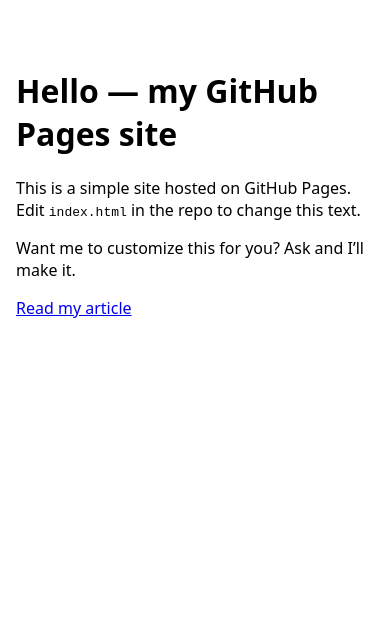
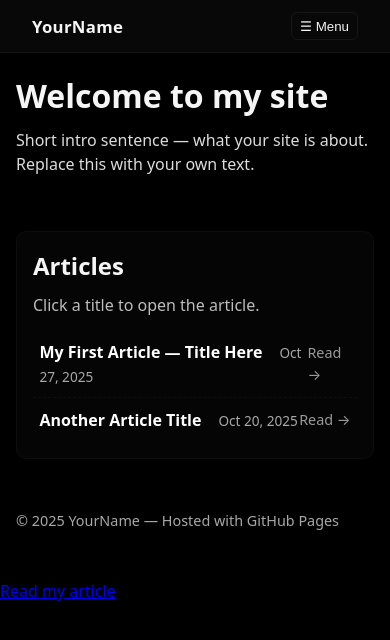
Before and after one commit to jduus-ui/Project-1, a plain HTML site: page index.html in a window 390 px wide. Drawn offline with Linux system fonts and the light colour scheme.

Commit message:
Revise title and enhance layout with navigation
Updated the title and added a responsive navigation menu with mobile support. Enhanced styles for better layout and readability.

```diff
--- a/index.html
+++ b/index.html
@@ -3,12 +3,228 @@
 <head>
   <meta charset="utf-8" />
   <meta name="viewport" content="width=device-width,initial-scale=1" />
-  <title>Welcome — My GitHub Pages Site</title>
+  <title>Your Site — Home</title>
+
+  <style>
+    /* Basic reset */
+    * { box-sizing: border-box; margin: 0; padding: 0; }
+
+    /* Page colors + fonts */
+    html, body {
+      height: 100%;
+      background: #000;            /* black background */
+      color: #f5f5f5;              /* light text */
+      font-family: system-ui, -apple-system, "Segoe UI", Roboto, Arial, sans-serif;
+      line-height: 1.5;
+    }
+
+    /* Header / menu bar */
+    header {
+      background: rgba(255,255,255,0.03); /* slight contrast on top */
+      backdrop-filter: blur(4px);
+      padding: 0.75rem 1rem;
+      position: sticky;
+      top: 0;
+      z-index: 50;
+      border-bottom: 1px solid rgba(255,255,255,0.04);
+    }
+
+    .container {
+      max-width: 980px;
+      margin: 0 auto;
+      padding: 0 1rem;
+    }
+
+    .nav {
+      display: flex;
+      align-items: center;
+      justify-content: space-between;
+      gap: 1rem;
+    }
+
+    .brand {
+      font-weight: 700;
+      letter-spacing: 0.3px;
+      font-size: 1.05rem;
+    }
+
+    nav ul {
+      display: flex;
+      gap: 0.75rem;
+      list-style: none;
+      align-items: center;
+    }
+
+    nav a {
+      color: inherit;
+      text-decoration: none;
+      padding: 0.45rem 0.6rem;
+      border-radius: 6px;
+      font-size: 0.95rem;
+    }
+
+    nav a:hover { background: rgba(255,255,255,0.03); }
+
+    /* Mobile menu toggle */
+    .menu-button {
+      display: none;
+      background: transparent;
+      border: 1px solid rgba(255,255,255,0.06);
+      padding: 0.35rem 0.5rem;
+      border-radius: 6px;
+      color: inherit;
+      cursor: pointer;
+    }
+
+    /* Main content */
+    main {
+      padding: 2rem 0;
+    }
+
+    .hero {
+      padding: 1.2rem 0;
+    }
+
+    h1 {
+      font-size: 2rem;
+      margin-bottom: 0.5rem;
+    }
+
+    p.lead {
+      color: #dcdcdc;
+      margin-bottom: 1rem;
+    }
+
+    /* Articles list */
+    .articles {
+      margin-top: 1.2rem;
+      background: rgba(255,255,255,0.02);
+      padding: 1rem;
+      border-radius: 10px;
+      border: 1px solid rgba(255,255,255,0.03);
+    }
+
+    .articles ul { list-style: none; }
+    .articles li {
+      padding: 0.6rem 0.4rem;
+      border-bottom: 1px dashed rgba(255,255,255,0.03);
+      display: flex;
+      justify-content: space-between;
+      align-items: center;
+    }
+    .articles li:last-child { border-bottom: none; }
+
+    .articles a {
+      color: #ffffff;
+      text-decoration: none;
+      font-weight: 600;
+    }
+    .articles time {
+      color: #a8a8a8;
+      font-size: 0.85rem;
+      margin-left: 0.8rem;
+    }
+
+    /* Footer */
+    footer {
+      margin-top: 2.2rem;
+      padding: 1rem 0 3rem;
+      color: #a8a8a8;
+      font-size: 0.9rem;
+    }
+
+    /* Responsive */
+    @media (max-width: 720px) {
+      nav ul { display: none; }
+      .menu-button { display: inline-block; }
+      .mobile-nav {
+        display: none;
+        margin-top: 0.5rem;
+      }
+      .mobile-nav.open { display: block; }
+      .mobile-nav a {
+        display: block;
+        padding: 0.6rem 0;
+        border-bottom: 1px solid rgba(255,255,255,0.02);
+      }
+    }
+  </style>
 </head>
-<body style="font-family: system-ui, Arial, sans-serif; max-width:800px; margin:2rem auto; padding:1rem;">
-  <h1>Hello — my GitHub Pages site</h1>
-  <p>This is a simple site hosted on GitHub Pages. Edit <code>index.html</code> in the repo to change this text.</p>
-  <p>Want me to customize this for you? Ask and I’ll make it.</p>
+<body>
+  <header>
+    <div class="container nav">
+      <div class="brand">YourName</div>
+
+      <nav>
+        <ul>
+          <li><a href="index.html">Home</a></li>
+          <li><a href="#articles">Articles</a></li>
+          <li><a href="about.html">About</a></li>
+          <li><a href="contact.html">Contact</a></li>
+        </ul>
+      </nav>
+
+      <button class="menu-button" id="menuBtn" aria-expanded="false" aria-controls="mobileNav">☰ Menu</button>
+    </div>
+
+    <div class="container mobile-nav" id="mobileNav" role="navigation" aria-hidden="true">
+      <a href="index.html">Home</a>
+      <a href="#articles">Articles</a>
+      <a href="about.html">About</a>
+      <a href="contact.html">Contact</a>
+    </div>
+  </header>
+
+  <main class="container">
+    <section class="hero">
+      <h1>Welcome to my site</h1>
+      <p class="lead">Short intro sentence — what your site is about. Replace this with your own text.</p>
+    </section>
+
+    <section id="articles" class="articles" aria-labelledby="articlesHeading">
+      <h2 id="articlesHeading" style="margin-bottom:0.6rem;">Articles</h2>
+      <p style="margin-bottom:0.8rem; color:#bdbdbd;">Click a title to open the article.</p>
+
+      <ul>
+        <!-- Replace these example items with your real articles -->
+        <li>
+          <div>
+            <a href="article1.html">My First Article — Title Here</a>
+            <time datetime="2025-10-27">Oct 27, 2025</time>
+          </div>
+          <div style="color:#9a9a9a; font-size:0.9rem;">Read →</div>
+        </li>
+
+        <li>
+          <div>
+            <a href="article2.html">Another Article Title</a>
+            <time datetime="2025-10-20">Oct 20, 2025</time>
+          </div>
+          <div style="color:#9a9a9a; font-size:0.9rem;">Read →</div>
+        </li>
+
+      </ul>
+    </section>
+
+    <footer>
+      <p>© <span id="year">2025</span> YourName — Hosted with GitHub Pages</p>
+    </footer>
+  </main>
+
+  <script>
+    // Mobile menu toggle
+    const menuBtn = document.getElementById('menuBtn');
+    const mobileNav = document.getElementById('mobileNav');
+    menuBtn && menuBtn.addEventListener('click', () => {
+      const open = mobileNav.classList.toggle('open');
+      menuBtn.setAttribute('aria-expanded', open ? 'true' : 'false');
+      mobileNav.setAttribute('aria-hidden', open ? 'false' : 'true');
+    });
+
+    // Auto-update year
+    document.getElementById('year').textContent = new Date().getFullYear();
+  </script>
 </body>
 </html>
+
 <p><a href="article1.html">Read my article</a></p>
```
